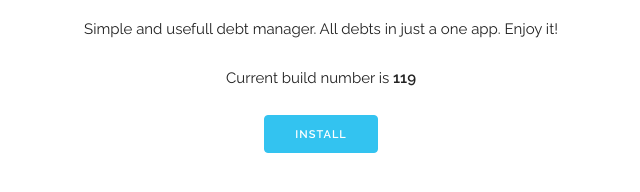
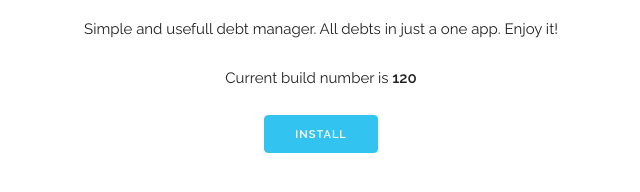
Before and after one commit to 2a-lab/debt, a plain HTML site: page index.html in a window 1280 px wide. Shown: the part 404-596 px from the top of the page, 319-959 px from the left. Drawn offline with Linux system fonts and the light colour scheme.

Commit message:
Integration 120

```diff
--- a/index.html
+++ b/index.html
@@ -20,7 +20,7 @@
       <img src="images/debt-small.png">
       <h4>Debt manager for iOS</h4>
       <p>Simple and usefull debt manager. All debts in just a one app. Enjoy it!</p>
-      <p>Current build number is <strong>119</strong></p>
+      <p>Current build number is <strong>120</strong></p>
       <a class="button button-primary" href="itms-services://?action=download-manifest&url=https://2a-lab.github.io/debt/debt.plist">Install</a>
     </center>
   </div>
```
Also changed, not shown: 2 other files.
